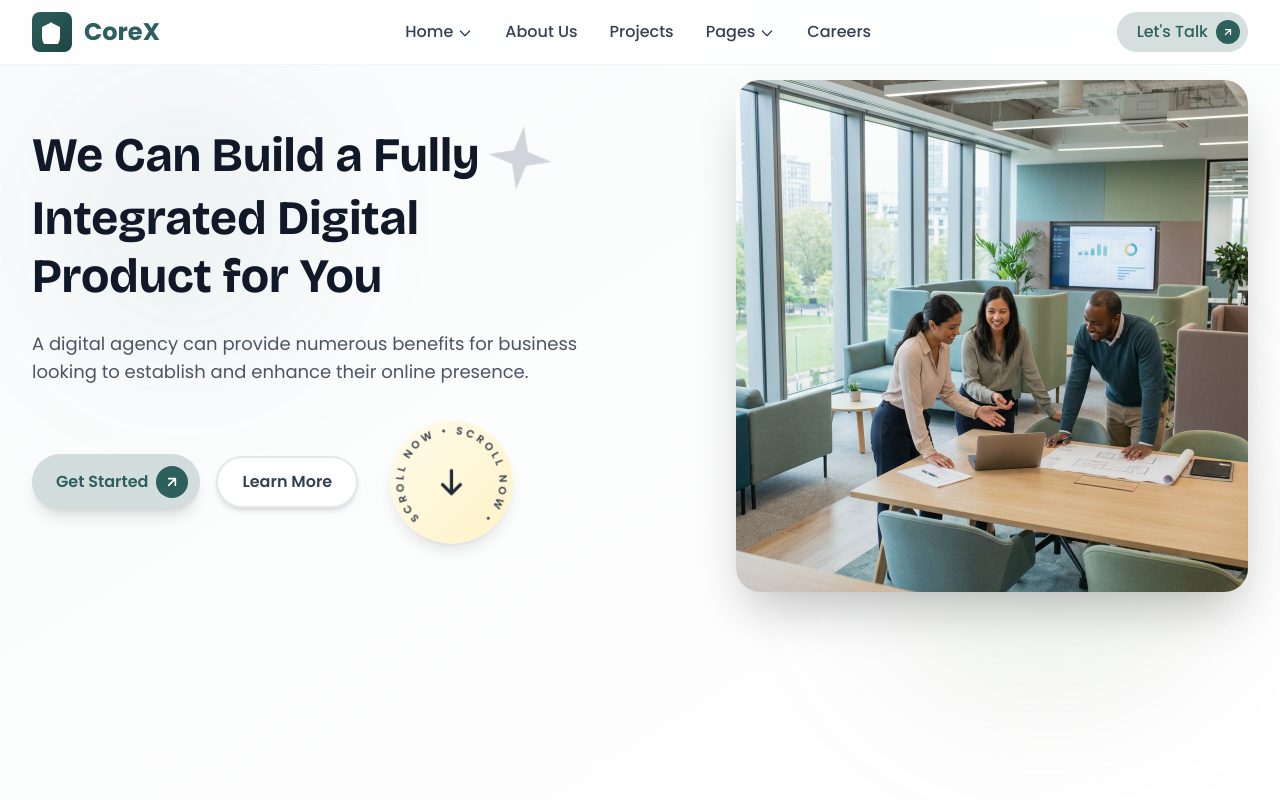
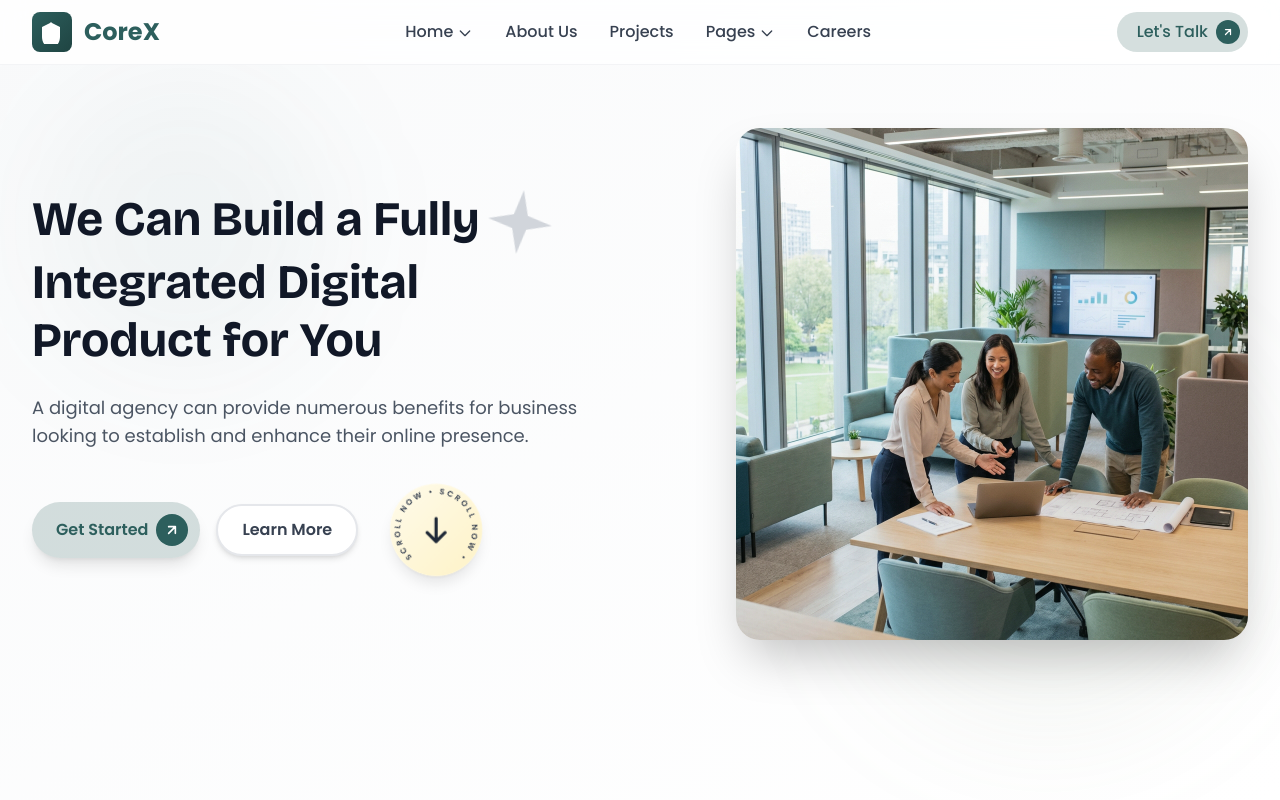
Before and after one commit to OkoroJesse/CoreX-, a React (Vite) app: page / in a window 1280 px wide. Shown: the top 800 px of the page. Built offline with nearby package versions, Linux system fonts and the light colour scheme.

Commit message:
Fix: Increase hero top padding and reduce scroll indicator size

```diff
--- a/src/components/HeroSection.jsx
+++ b/src/components/HeroSection.jsx
@@ -85,7 +85,7 @@ const HeroSection = () => {
     }, [isMobile]);
 
     return (
-        <section className="relative min-h-screen bg-gradient-to-br from-gray-50 to-white pt-14 sm:pt-16 lg:pt-20 pb-4 sm:pb-6 lg:pb-8 overflow-hidden">
+        <section className="relative min-h-screen bg-gradient-to-br from-gray-50 to-white pt-24 sm:pt-28 lg:pt-32 pb-4 sm:pb-6 lg:pb-8 overflow-hidden">
             {/* Decorative background elements */}
             <div className="absolute top-20 left-10 w-72 h-72 bg-primary/5 rounded-full blur-3xl"></div>
             <div className="absolute bottom-20 right-10 w-96 h-96 bg-accent/10 rounded-full blur-3xl"></div>
--- a/src/components/ScrollIndicator.jsx
+++ b/src/components/ScrollIndicator.jsx
@@ -45,7 +45,7 @@ const ScrollIndicator = ({ className = "" }) => {
             onClick={scrollToNext}
         >
             <div
-                className="relative w-32 h-32 bg-gradient-to-br from-amber-50 to-amber-100 rounded-full flex items-center justify-center shadow-lg hover:shadow-xl transition-shadow duration-300"
+                className="relative w-24 h-24 bg-gradient-to-br from-amber-50 to-amber-100 rounded-full flex items-center justify-center shadow-lg hover:shadow-xl transition-shadow duration-300"
             >
                 {/* Circular Text - Rotates */}
                 <svg
```
